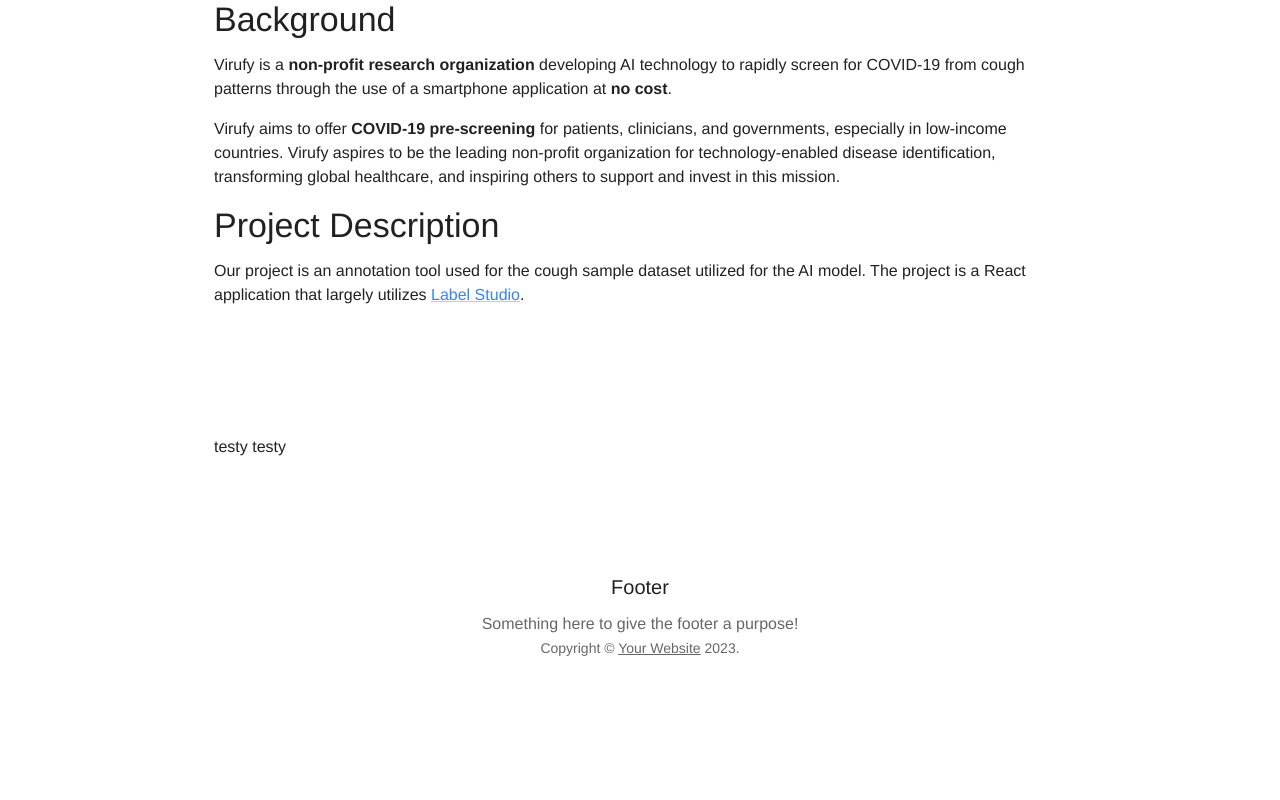
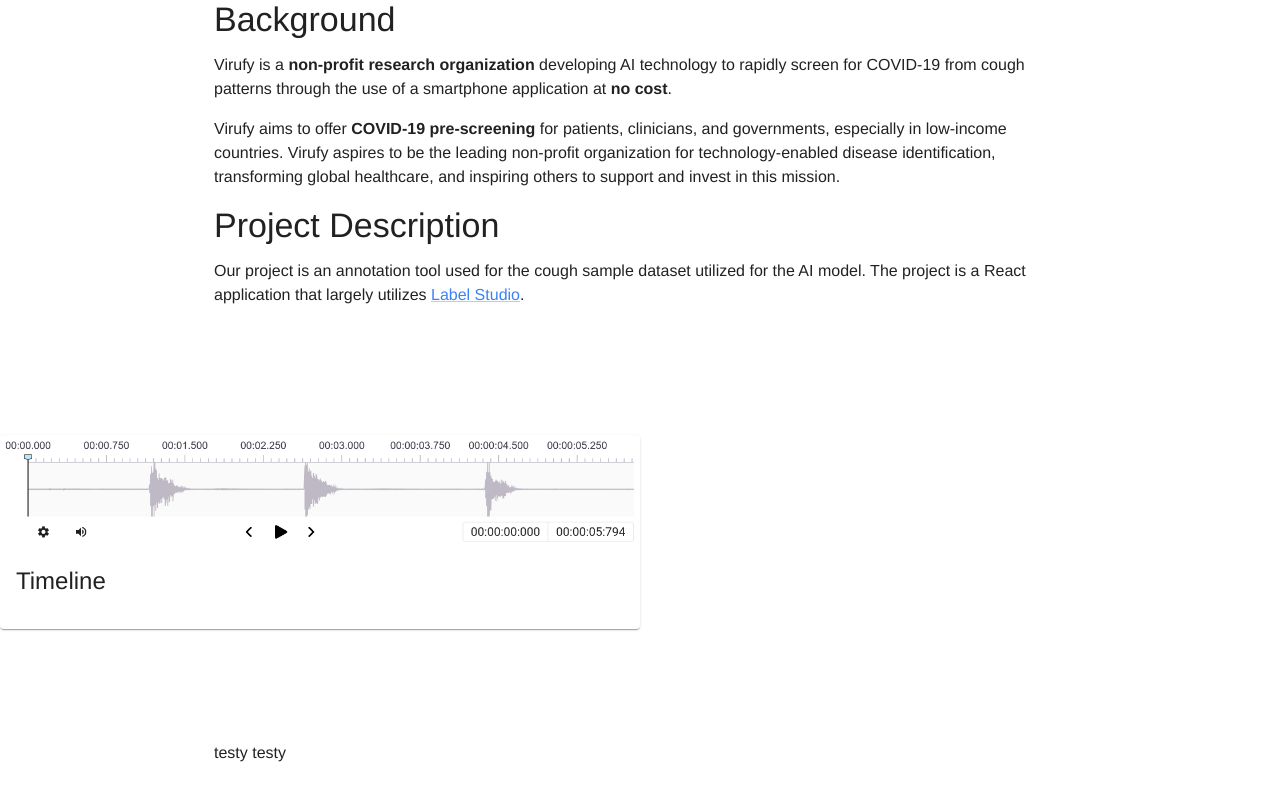
Before and after one commit to markfrazey/virufyCapstone, a React (Create React App) app: page / in a window 1280 px wide. Shown: the part 334-1134 px from the top of the page. Before the commit the page ends 1040 px from the top, so only its background shows below. Built offline with nearby package versions, Linux system fonts and the light colour scheme.

Commit message:
Added a screenshot of the timeline

```diff
--- a/src/Album.js
+++ b/src/Album.js
@@ -14,6 +14,7 @@ import Typography from '@mui/material/Typography';
 import Container from '@mui/material/Container';
 import Link from '@mui/material/Link';
 import { createTheme, ThemeProvider } from '@mui/material/styles';
+import TimelineImage from './timeline.png';
 
 function Copyright() {
   return (
@@ -86,6 +87,16 @@ export default function Album() {
             </Typography>
           </Container>
         </Box>
+        <Box sx={{ bgcolor: 'background.paper', pt: 8, pb: 6, }}>
+          <Card sx={{ maxWidth: 640 }}>
+            <CardMedia component="img" image={TimelineImage} title="timeline"/>
+            <CardContent>
+              <Typography gutterBottom variant="h5" component="div">
+                Timeline
+              </Typography>
+            </CardContent>
+          </Card>
+        </Box>
         <Container sx={{ py: 8 }} maxWidth="md">
           <Typography>testy testy</Typography>
         </Container>
```
Also changed, not shown: src/timeline.png (added).
